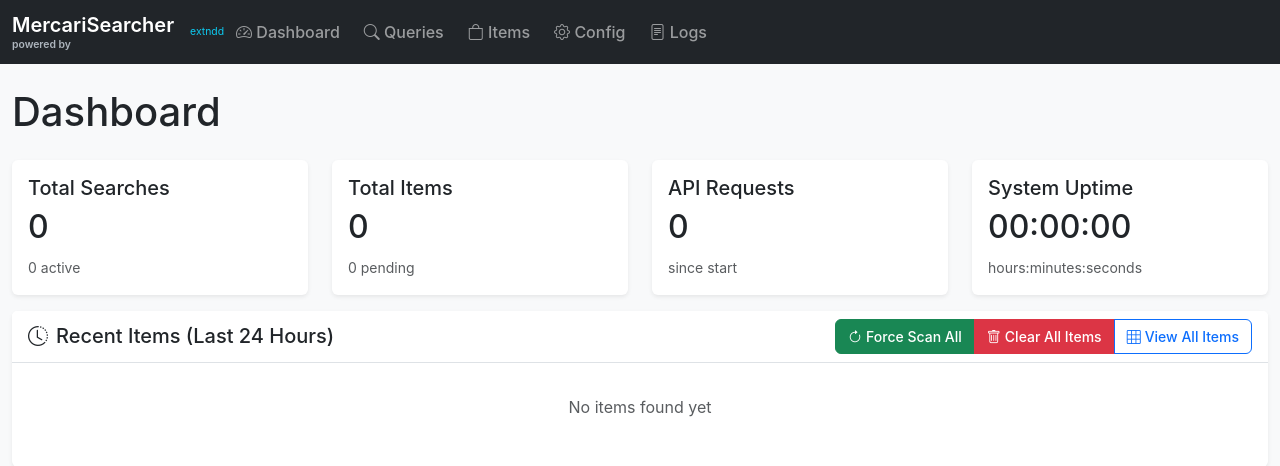
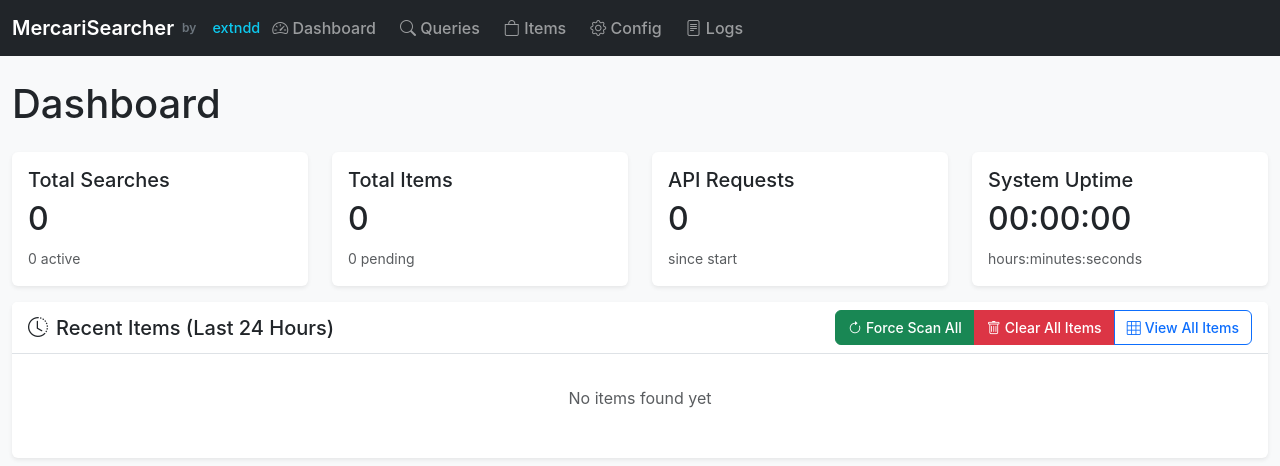
Before and after one commit to 2extndd/MRS, a Flask app: page / in a window 1280 px wide. Shown: the top 466 px of the page. Run offline with Flask 3, Linux system fonts and the light colour scheme; data that the repository does not hold is empty; some libraries are stand-ins or nearby versions.

Commit message:
fix: Improve header design - single line 'MercariSearcher by extndd'

```diff
--- a/web_ui_plugin/templates/base.html
+++ b/web_ui_plugin/templates/base.html
@@ -17,9 +17,10 @@
 <body>
     <nav class="navbar navbar-expand-lg navbar-dark bg-dark">
         <div class="container-fluid">
-            <a class="navbar-brand" href="/" style="line-height: 1.2;">
-                <div style="margin-bottom: 2px;">MercariSearcher</div>
-                <small style="font-size: 0.65rem; color: #adb5bd; display: block;">powered by <a href="https://t.me/extndd" target="_blank" class="text-decoration-none" style="color: #0dcaf0;">extndd</a></small>
+            <a class="navbar-brand d-flex align-items-center gap-2" href="/">
+                <span style="font-size: 1.25rem; font-weight: 600;">MercariSearcher</span>
+                <span style="font-size: 0.75rem; color: #6c757d;">by</span>
+                <a href="https://t.me/extndd" target="_blank" class="text-decoration-none" style="color: #0dcaf0; font-size: 0.9rem; font-weight: 500;">extndd</a>
             </a>
             <button class="navbar-toggler" type="button" data-bs-toggle="collapse" data-bs-target="#navbarNav">
                 <span class="navbar-toggler-icon"></span>
```
